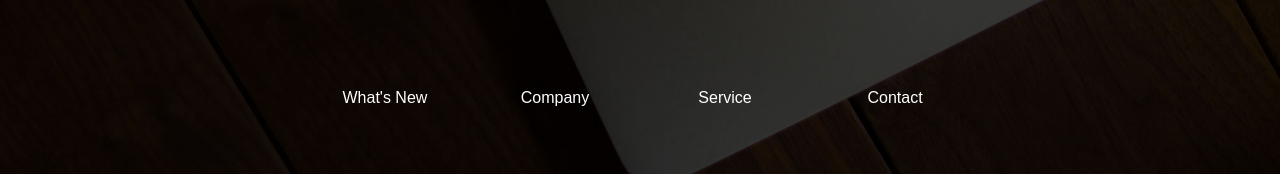
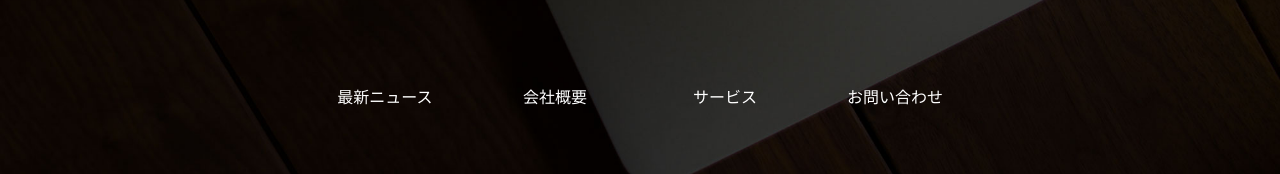
Before and after one commit to keikei100/landing_page, a plain HTML site: page index.html in a window 1280 px wide. Shown: the part 517-691 px from the top of the page. Drawn offline with nearby package versions, Linux system fonts and the light colour scheme.

Commit message:
リスト名を入力

```diff
--- a/index.html
+++ b/index.html
@@ -34,10 +34,10 @@ return false;
 <h1 id="logo"><a href="index.html"><img src="images/logo.png" alt="SAMPLE COMPANY"></a></h1>
 <nav id="menubar">
 <ul>
-<li><a href="#new">What's New</a></li>
-<li><a href="#company">Company</a></li>
-<li><a href="#service">Service</a></li>
-<li><a href="#contact">Contact</a></li>
+<li><a href="#new">最新ニュース</a></li>
+<li><a href="#company">会社概要</a></li>
+<li><a href="#service">サービス</a></li>
+<li><a href="#contact">お問い合わせ</a></li>
 </ul>
 </nav>
 </header>
```
